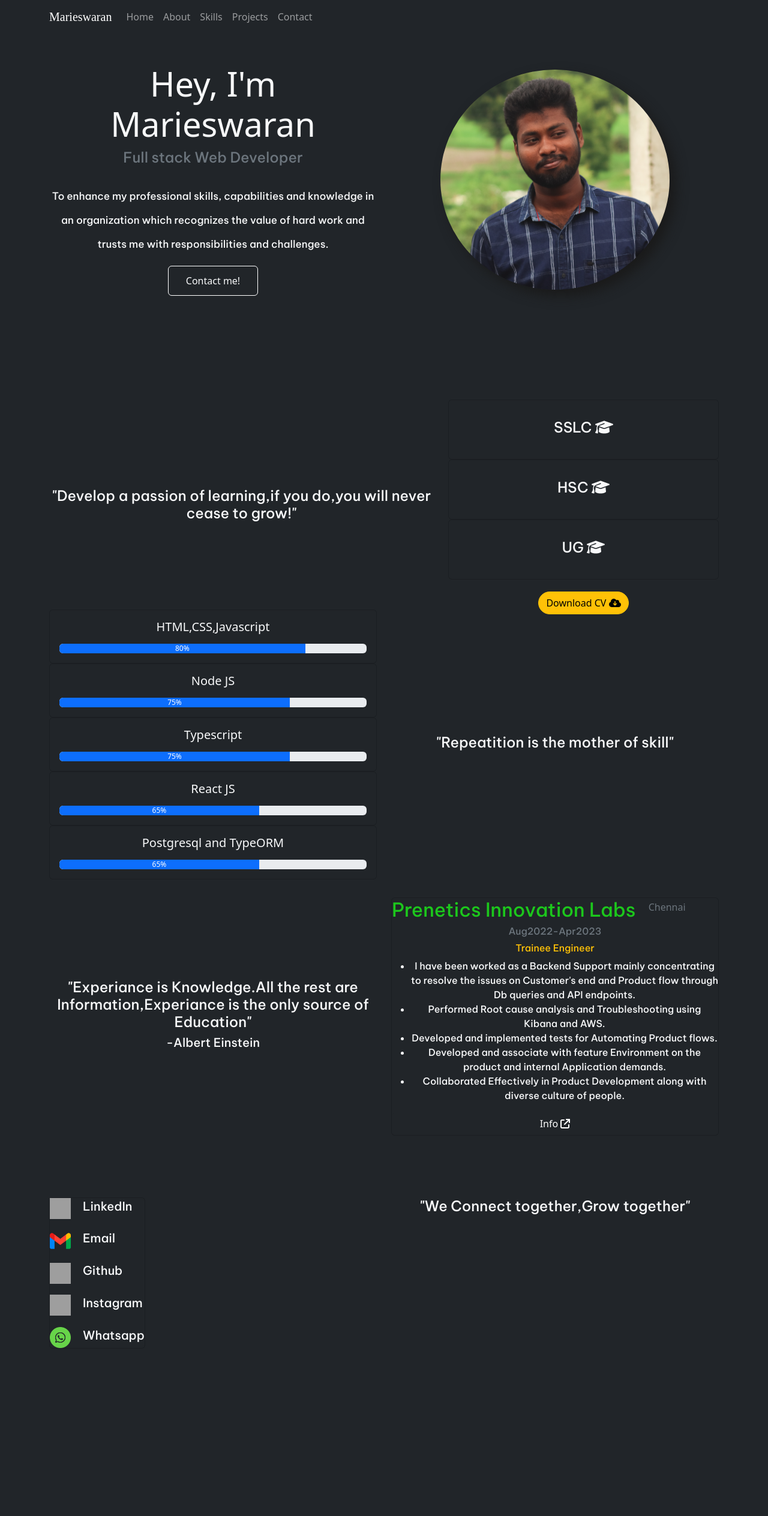
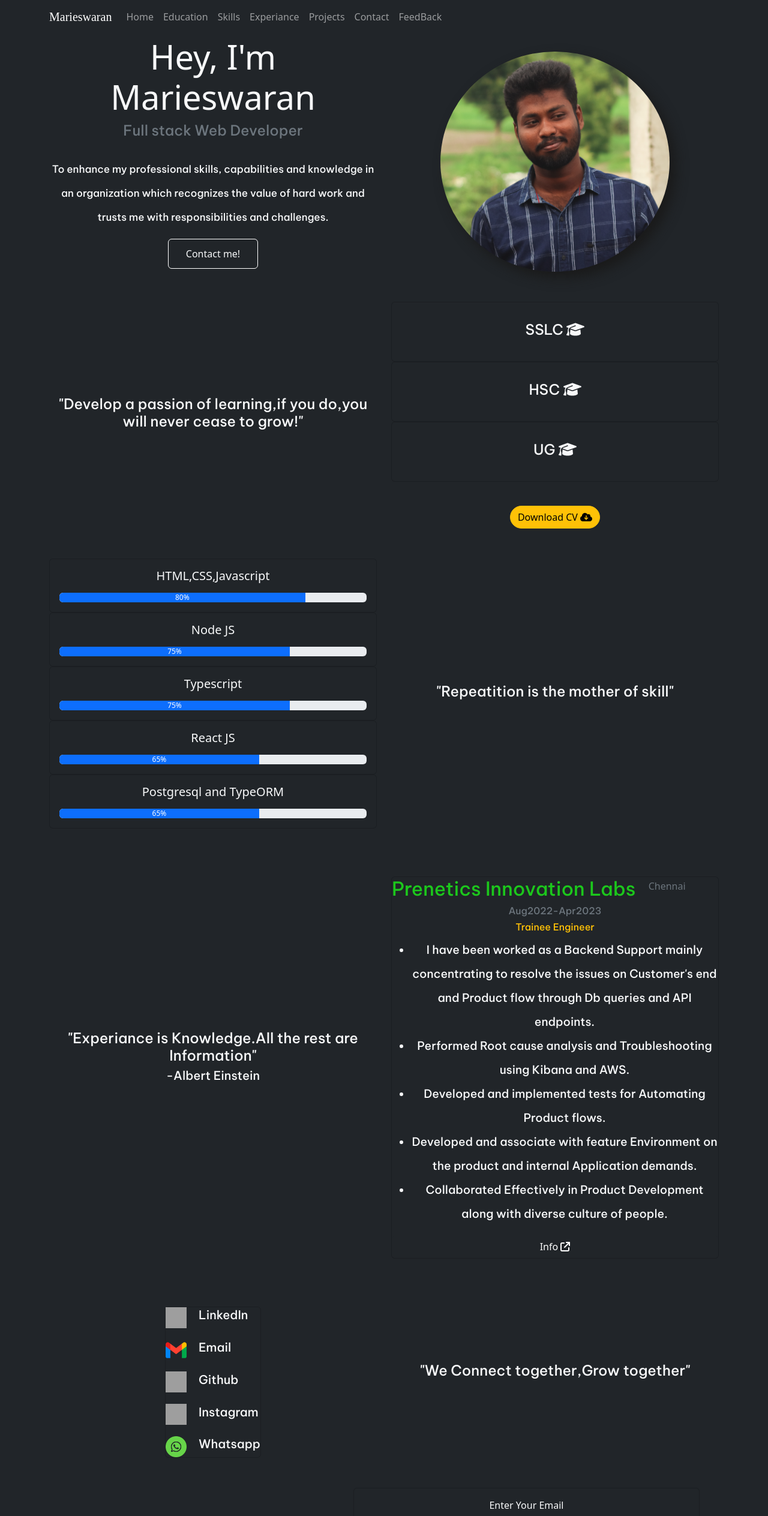
Before and after one commit to Marieswaran25/Portfolio, a React (Create React App) app: page / in a window 1280 px wide. Shown: the top 2527 px of the page at 60% size. Built offline with nearby package versions, Linux system fonts and the light colour scheme; grey boxes are pictures that could not be loaded; a web font is replaced by a local one.

Commit message:
third build

```diff
--- a/src/components/Body/about.tsx
+++ b/src/components/Body/about.tsx
@@ -5,29 +5,38 @@ export default class About extends React.Component {
   render() {
     return (
       <Container>
-        <div style={{ height: "70vh",marginTop:"50px" }}>
-          <div className="content">
-          <div className="row">
+        <div style={{ height: "auto"}} className="content" id="home">
+            <div className="content" >
+              <div className="row" >
                 <div className="col-12 col-md-6 content">
                   <div>
-                <h1 className="display-4">
-                  Hey, I'm Marieswaran
-                </h1>
-                <h4 className="text-muted context"> Full stack Web Developer</h4>
+                    <h1 className="display-4">Hey, I'm Marieswaran</h1>
+                    <h4 className="text-muted context">
+                      {" "}
+                      Full stack Web Developer
+                    </h4>
                     <p className="description">
-                  To enhance my professional skills, capabilities and knowledge
-                  in an organization which recognizes the value of hard work and
-                  trusts me with responsibilities and challenges.
+                      To enhance my professional skills, capabilities and
+                      knowledge in an organization which recognizes the value of
+                      hard work and trusts me with responsibilities and
+                      challenges.
                     </p>
-                <button className="text-light btn btn-dark hire">Contact me!</button>
+                    <button className="text-light btn btn-dark hire">
+                      Contact me!
+                    </button>
                   </div>
                 </div>
                 <div className="col-12 col-md-6 content">
-              <div className="content">
-                <img id="myimage"
+                  <div className="content" style={{"marginTop":"30px"}}>
+                    <img
+                      id="myimage"
                       src={require("../Body/logo.jpg")}
                       alt="Myimage"
-                  style={{ width: "70%", height: "70%", borderRadius: "50%" }}
+                      style={{
+                        width: "70%",
+                        height: "70%",
+                        borderRadius: "50%",
+                      }}
                     />
                   </div>
                 </div>
--- a/src/components/Education/edu.tsx
+++ b/src/components/Education/edu.tsx
@@ -29,9 +29,9 @@ function Education() {
 
   return (
     <Container>
-      <div style={{ height: "40vh" }}>
-        <div className="row content">
-          <div className="col-12 col-md-7 content">
+      <div style={{ height: "auto" ,"marginTop":"50px"}} className="" id="education">
+        <div className="row">
+          <div className="col-12 col-md-6 content">
             <div>
               <h4>
                 "Develop a passion of learning,if you do,you will never cease to
@@ -39,7 +39,7 @@ function Education() {
               </h4>
             </div>
           </div>
-          <div className="col-12 col-md-5">
+          <div className="col-12 col-md-6">
             <div style={{ position: "relative" }}>
               {education.map((val: any, index: number) => {
                 if (!cardState) {
@@ -97,7 +97,7 @@ function Education() {
             </div>
             <Button
               className="btn-warning"
-              style={{ borderRadius: "100px", marginTop: "20px" }}
+              style={{ borderRadius: "100px", marginTop: "40px" }}
               onClick={e=>downloadcv()}
             >
               Download CV <FontAwesomeIcon icon={faCloudArrowDown} />
--- a/src/components/Experiance/exp.tsx
+++ b/src/components/Experiance/exp.tsx
@@ -8,19 +8,18 @@ function Experiance() {
     }
   return (
     <Container>
-      <div style={{ height: "50vh", marginTop: "30px" }}>
-        <div className="row">
+      <div style={{ height: "auto","marginTop":"50px"}} className="content" id="experiance">
+        <div className="row" >
           <div className="col-12 col-md-6 content">
             <div>
               <h4>
-                "Experiance is Knowledge.All the rest are Information,Experiance
-                is the only source of Education"
+                "Experiance is Knowledge.All the rest are Information"
               </h4>
               <h5>-Albert Einstein</h5>
             </div>
           </div>
           <div className="col-12 col-md-6">
-            <div style={{ position: "relative" }}>
+            <div style={{ position: "relative","marginTop":"30px"}}>
               <Card bg="dark">
                 <div className="content2" style={{"width":"90%"}}>
                 <h2 style={{"color":"rgb(28, 199, 28)"}}>Prenetics Innovation Labs</h2>
--- a/src/components/Navbar/nav.tsx
+++ b/src/components/Navbar/nav.tsx
@@ -12,10 +12,13 @@ class Navheader extends Component {
         <Navbar.Collapse id="basic-navbar-nav">
           <Nav className="me-auto">
             <Nav.Link href="#home">Home</Nav.Link>
-            <Nav.Link href="#About">About</Nav.Link>
-            <Nav.Link href="#Skills">Skills</Nav.Link>
-            <Nav.Link href="#Project">Projects</Nav.Link>
-            <Nav.Link href="#Contact">Contact</Nav.Link>
+            <Nav.Link href="#education">Education</Nav.Link>
+            <Nav.Link href="#skills">Skills</Nav.Link>
+            <Nav.Link href="#experiance">Experiance</Nav.Link>
+            <Nav.Link href="#project">Projects</Nav.Link>
+            <Nav.Link href="#contact">Contact</Nav.Link>
+            <Nav.Link href="#feedback">FeedBack</Nav.Link>
+
           </Nav>
         </Navbar.Collapse>
       </Container>
--- a/src/components/contact/connect.tsx
+++ b/src/components/contact/connect.tsx
@@ -5,10 +5,10 @@ import "./connect.css";
 export default function Connect() {
   return (
     <Container>
-      <div style={{ height: "70vh", marginTop: "100px" }}>
+      <div style={{ height: "auto","marginTop":"50px"}} className="" id="contact">
         <div className="row">
-          <div className="col-12 col-md-6 content2">
-            <div style={{ position: "relative" }}>
+          <div className="col-12 col-md-6 order-2 order-md-1 content">
+            <div style={{ position: "relative","marginTop":"30px" }}>
               <Card bg="dark">
                 <div className="content4">
                   {data.map((val: any, index: any) => {
@@ -33,7 +33,7 @@ export default function Connect() {
               </Card>
             </div>
           </div>
-          <div className="col-12 col-md-6">
+          <div className="col-12 col-md-6  order-1 order-md-2 content">
             <div style={{ position: "relative" }}>
               <h4>"We Connect together,Grow together"</h4>
             </div>
--- a/src/components/feedback/Feedback.tsx
+++ b/src/components/feedback/Feedback.tsx
@@ -5,7 +5,7 @@ import { Button, Card, Container, Form } from "react-bootstrap";
 export default function Connect() {
   return (
     <Container>
-      <div style={{ height: "70vh", marginTop: "100px" }}>
+      <div style={{ height: "auto","marginTop":"50px"}} className="" id="feedback">
         <div className="row">
         <div className="col-12 col-md-5 content">
             <div style={{ position: "relative" }}>
@@ -14,7 +14,7 @@ export default function Connect() {
           </div>
 
           <div className="col-12 col-md-7 content" >
-              <Card bg="dark" style={{"width":"50%"}}>
+              <Card bg="dark" style={{"width":"90%"}}>
               <Form
                   className="mb-4 pt-3"
                   style={{ width: "auto"}}
@@ -28,6 +28,7 @@ export default function Connect() {
                       type="email"
                       placeholder="Enter your Email"
                       id="Email"
+                      style={{"height":"50px"}}
                     />
                     <Form.Text className="text-muted"></Form.Text>
                   </Form.Group>
@@ -37,6 +38,7 @@ export default function Connect() {
                     <Form.Control as={"textarea"}
                       placeholder="Enter your feedback"
                       id="feedback"
+                      style={{"height":"100px"}}
                     />
                     <Form.Text className="text-muted"></Form.Text>
                   </Form.Group>
--- a/src/components/skillSet/skillSet.tsx
+++ b/src/components/skillSet/skillSet.tsx
@@ -4,9 +4,9 @@ const skilldata = require("../../Data/skillData.json");
 function SkillSet() {
   return (
     <Container>
-      <div style={{ marginTop: "30px" }}>
+      <div style={{"height":"auto","marginTop":"50px"}} className="" id="skills">
         <div className="row">
-          <div className="col-12 col-md-6">
+          <div className="col-12 col-md-6 order-2 order-md-1">
             <div>
               {skilldata.map((val: any, index: any) => {
                 console.log(skilldata[index].percent);
@@ -26,7 +26,7 @@ function SkillSet() {
               })}
             </div>
           </div>
-          <div className="col-12 col-md-6 content">
+          <div className="col-12 col-md-6 order-1 order-md-2 content">
             <div className="content">
               <h4>"Repeatition is the mother of skill"</h4>
             </div>
--- a/src/index.css
+++ b/src/index.css
@@ -14,3 +14,7 @@ code {
 li,h2,h3,h4,h5,h6{
   font-family: 'Be Vietnam Pro', sans-serif;
 }
+li{
+  font-size: larger;
+  line-height: 40px;
+}
```
Lines whose indentation alone changed are shown as unchanged.
